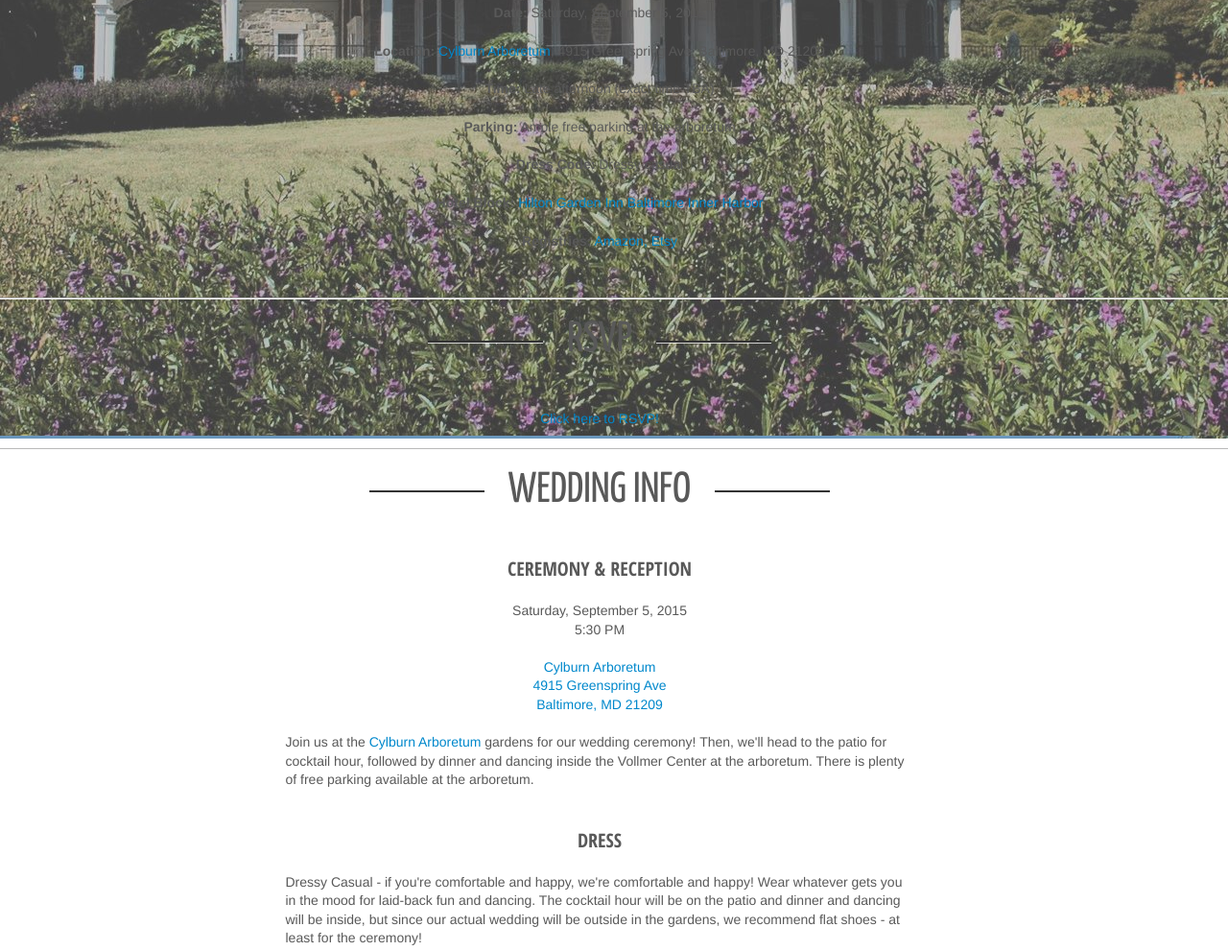
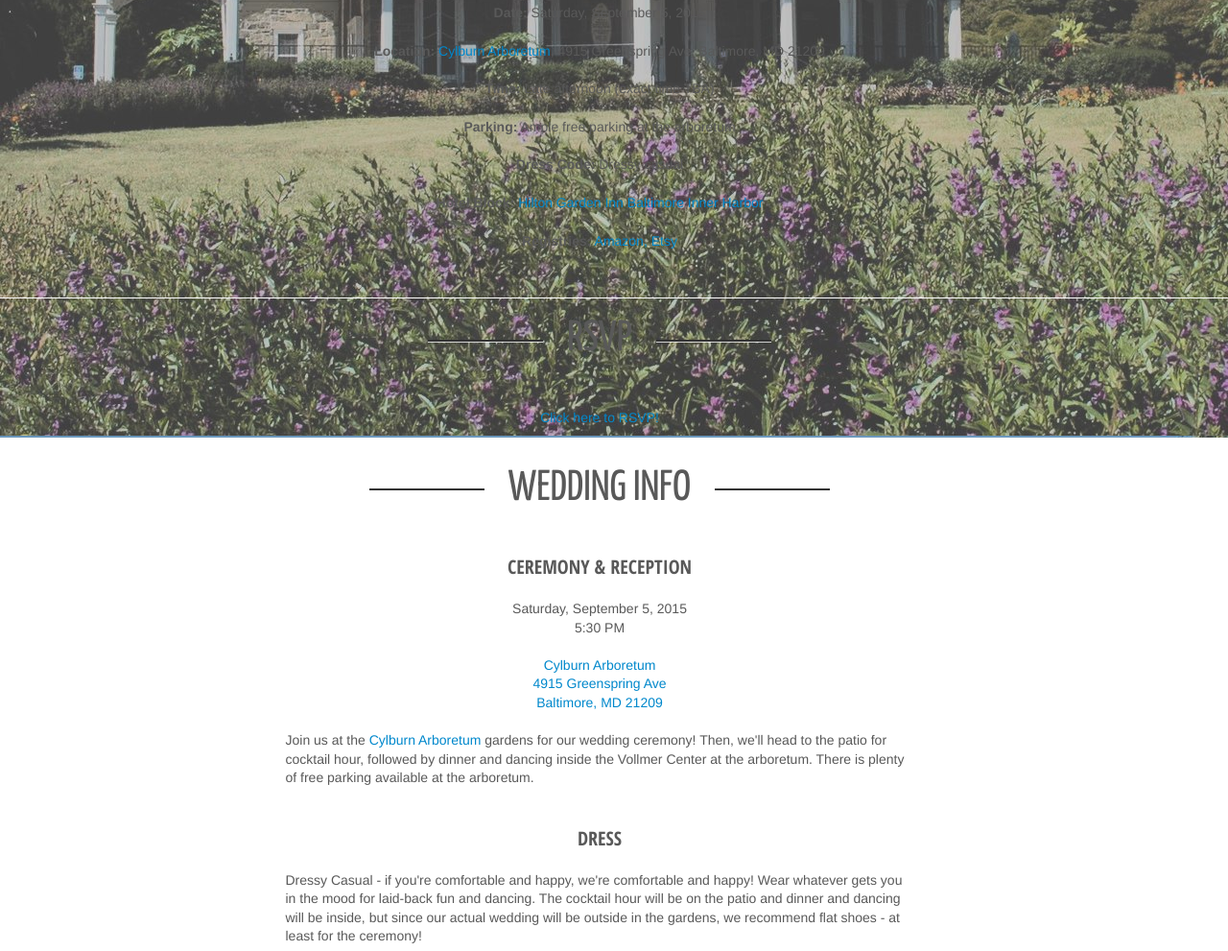
Before and after one commit to brookeplusmatt/brookeplusmatt.github.io, a plain HTML site: page index.html in a window 1280 px wide. Shown: the part 613-1604 px from the top of the page at 96% size. Drawn offline with nearby package versions, Linux system fonts and the light colour scheme; files that its build step writes are made by us from their sources; a script that the page names is missing; files whose address does not match are found by name.

Commit message:
Changed link, css

```diff
--- a/assets/css/styles.css
+++ b/assets/css/styles.css
@@ -267,7 +267,7 @@ span.line-abs {
 
     .featurette-divider {
 	margin: 10px 0;
-	border-top: 1px solid #b9b9b9;
+	border-top: none;
 	border-bottom: 1px solid #ffffff;/* Space out the Bootstrap <hr> more */
 }
 .control {
```
